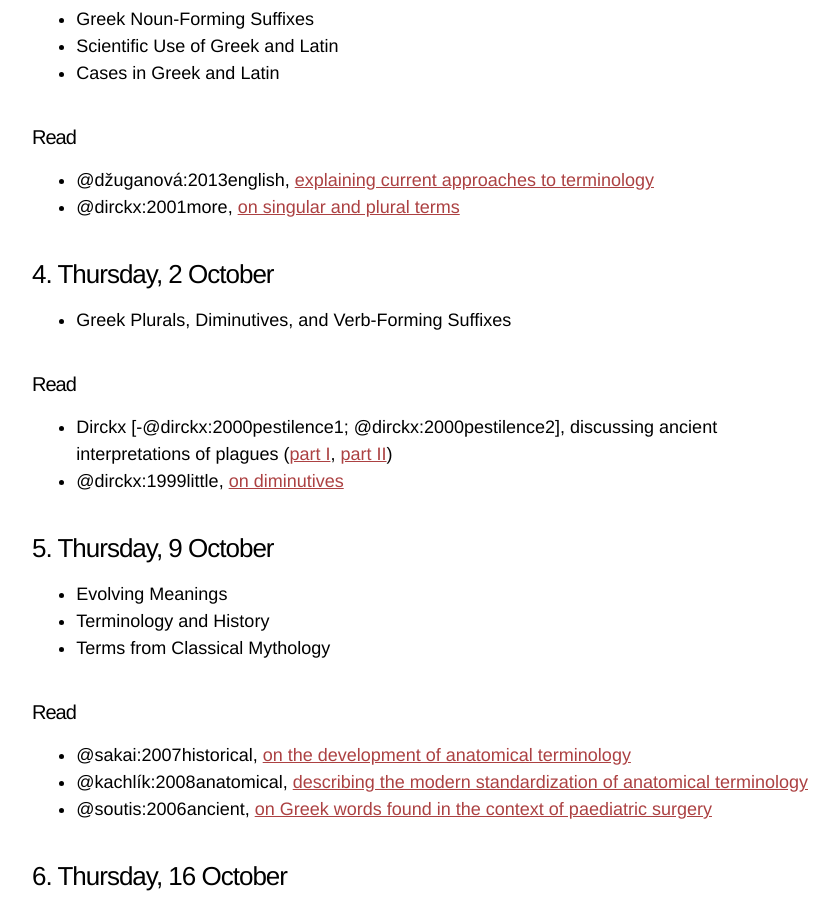
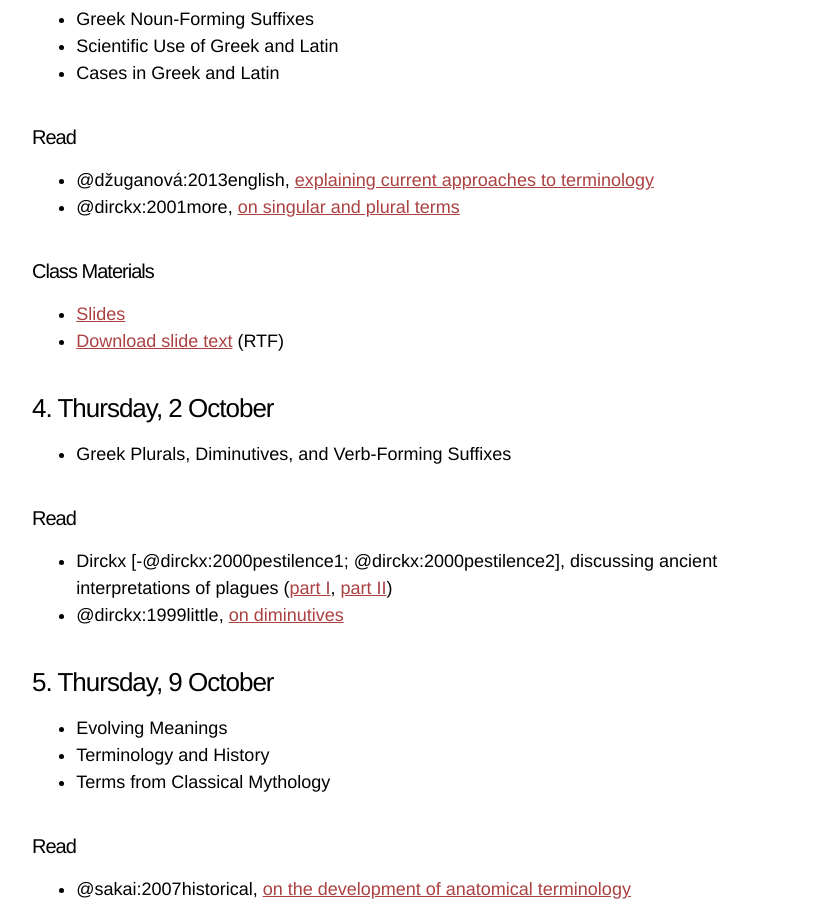
Before and after one commit to adunning/latin-greek-scientific-terminology, a Jekyll site: the page built from schedule.md, in a window 1280 px wide and 900 px high, scrolled down 1385 px. Shown: the whole window, without its empty margins (208-1047 px from the left). Built offline with Jekyll 4.4.1, drawn with Linux system fonts in a browser that asks for light colours; Markdown is read by kramdown in place of the engine named in the settings.

Commit message:
Add lect. 3 to schedule.

```diff
--- a/schedule.md
+++ b/schedule.md
@@ -50,6 +50,10 @@ This page will be updated on a weekly basis with the most recent lecture slides.
 - @džuganová:2013english, [explaining current approaches to terminology](http://hrcak.srce.hr/file/162511)
 - @dirckx:2001more, [on singular and plural terms](http://dx.doi.org.myaccess.library.utoronto.ca/10.1097/00000372-200102000-00014)
 <!-- - @marx:2010uro, [reviewing the history of the terms 'ureter' and 'urethra'](http://dx.doi.org.myaccess.library.utoronto.ca/10.1002/pros.21129) -->
+
+#### Class Materials
+- [Slides](../lectures/lecture-3.html)
+- [Download slide text](../lectures/lecture-3.rtf) (RTF)
 
 <!-- Chapters 7–10 -->
 
```
